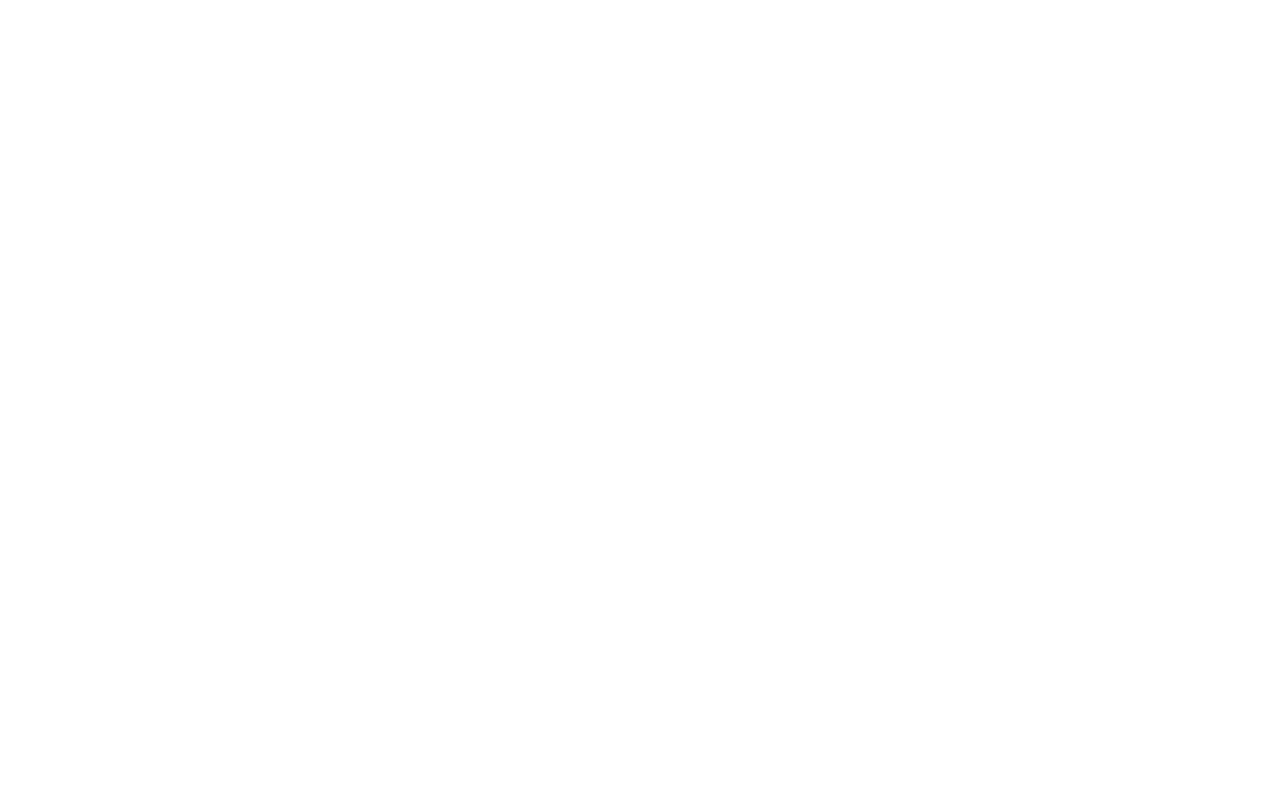
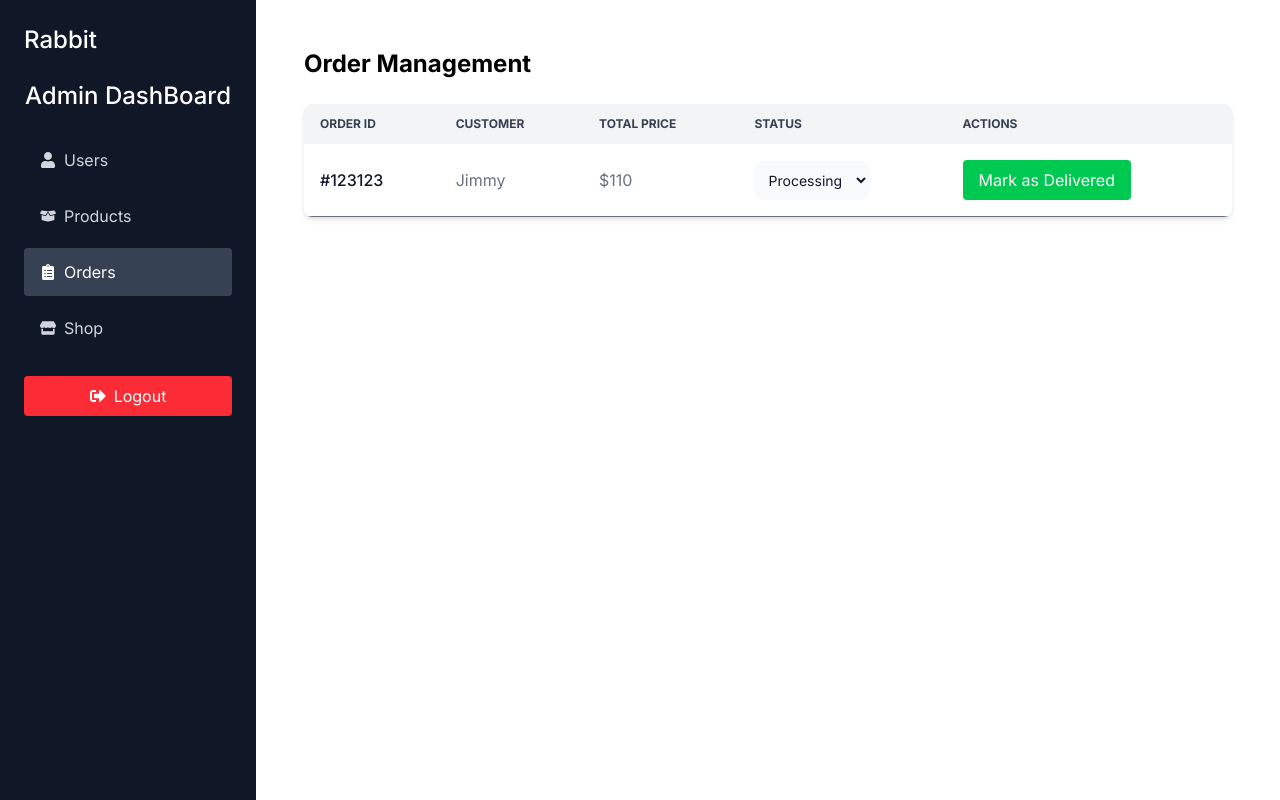
Before and after one commit to Satyam258/E-Commerce-site, a React (Vite) app in the folder frontend/: page /admin/orders in a window 1280 px wide. Before the commit this address had no page. Built offline with nearby package versions, Linux system fonts and the light colour scheme.

Commit message:
Add OrderManagement component and integrate it into routing

```diff
--- a/frontend/src/App.jsx
+++ b/frontend/src/App.jsx
@@ -16,6 +16,7 @@
 import UserManagement from "./components/Admin/UserManagement";
 import ProductManagement from "./components/Admin/ProductManagement";
 import EditProductPage from "./components/Admin/EditProductPage";
+import OrderManagement from "./components/Admin/OrderManagement";
 
 function App() {
 
@@ -42,6 +43,7 @@
           <Route path="users" element={<UserManagement/>}/>
           <Route path="products" element={<ProductManagement/>}/>
           <Route path="products/:id/edit" element={<EditProductPage/>}/>
+          <Route path="orders" element={<OrderManagement/>}/>
         </Route>
       </Routes>
 
--- /dev/null
+++ b/frontend/src/components/Admin/OrderManagement.jsx
@@ -0,0 +1,82 @@
+import React from 'react'
+
+const OrderManagement = () => {
+
+  const orders =[
+    {
+      _id:123123,
+      user:{
+        name:"Jimmy"
+      },
+      totalPrice:110,
+      status:"Processing",
+    },
+  ];
+
+    const handleStatusChange =(orderID,status) =>{
+      console.log({id: orderID, status: status})
+    }
+
+  return (
+    <div className='max-w-7xl mx-auto p-6'>
+      <h2 className='text-2xl font-bold mb-6'>Order Management</h2>
+
+      <div className='overflow-x-auto shadow-md sm:rounded-lg'>
+        <table className='min-w-full text-left text-gray-500'>
+          <thead className='bg-gray-100 text-xs uppercase text-gray-700'>
+            <tr>
+              <th className='py-3 px-4'>Order ID</th>
+              <th className='py-3 px-4'>Customer</th>
+              <th className='py-3 px-4'>Total Price</th>
+              <th className='py-3 px-4'>Status</th>
+              <th className='py-3 px-4'>Actions</th>
+            </tr>
+          </thead>
+          <tbody>
+            {orders.length > 0 ?(
+              orders.map((order)=>(
+                <tr
+                key={order._id}
+                className='border-b hover:bg-gray-50 cursor-pointer'>
+                  <td className='py-4 px-4 font-medium text-gray-900 whitespace-nowrap'>
+                    #{order._id}
+                  </td>
+                  <td className='p-4'>{order.user.name}</td>
+                  <td className='p-4'>${order.totalPrice}</td>
+                  <td className='p-4'>
+                    <select
+                    value={order.status}
+                    onChange={(e)=> handleStatusChange(order._id, e.target.value)}
+                    className='bg-gray-50 border-gray-300 text-gray-900 text-sm rounded-lg
+                    focus:ring-blue-500 focus:border-blue-500 block p-2.5'
+                    >
+                      <option value="Processing">Processing</option>
+                      <option value="Shipped">Shipped</option>
+                      <option value="Delivered">Delivered</option>
+                      <option value="Cancelled">Cancelled</option>
+                    </select>
+                  </td>
+                  <td className='p-4'>
+                    <button
+                    onClick={() => handleStatusChange(order._id,"Delivered")}
+                    className='bg-green-500 text-white px-4 py-2 rounded hover:bg-green-600'>
+                      Mark as Delivered
+                    </button>
+                  </td>
+                </tr>
+              ))
+            ):(
+              <tr>
+                <td colSpan={5} className='p-4 text-center text-gray-500'>
+                  No Orders found.
+                </td>
+              </tr>
+            )}
+          </tbody>
+        </table>
+      </div>
+    </div>
+  )
+}
+
+export default OrderManagement
```
